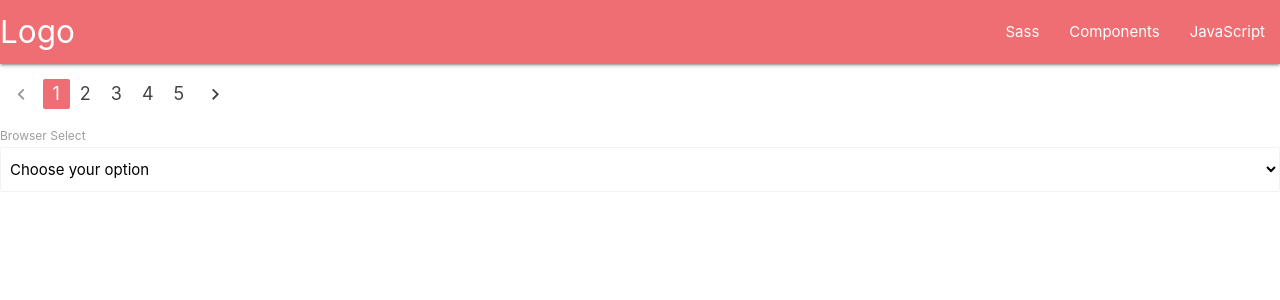
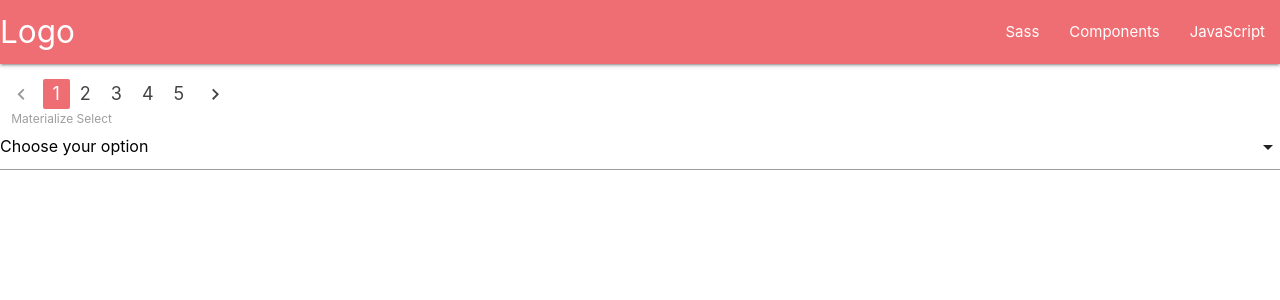
Before and after one commit to LexaMart/Travel-app, a React (Create React App) app in the folder client/: page /Styles in a window 1280 px wide. Shown: the top 300 px of the page. Built offline with nearby package versions, Linux system fonts and the light colour scheme.

Commit message:
feat: add selector example

```diff
--- a/client/src/pages/Styles/Styles.js
+++ b/client/src/pages/Styles/Styles.js
@@ -4,6 +4,10 @@ import ChevronRightIcon from '@material-ui/icons/ChevronRight';
 import ChevronLeftIcon from '@material-ui/icons/ChevronLeft';
 
 export const StylesPage = () => {
+  document.addEventListener('DOMContentLoaded', function() {
+    var elems = document.querySelectorAll('select');
+    var instances = window.M.FormSelect.init(elems, "");
+  });
   return (
     <>
       <nav>
@@ -26,13 +30,15 @@ export const StylesPage = () => {
         <li class="waves-effect"><a href="#!">5</a></li>
         <li class="waves-effect"><a href="#!"><i class="material-icons"><ChevronRightIcon /></i></a></li>
       </ul>
-      <label>Browser Select</label>
-      <select class="browser-default">
-        <option value="" disabled selected>Choose your option</option>
-        <option value="1">Option 1</option>
-        <option value="2">Option 2</option>
-        <option value="3">Option 3</option>
-      </select>
+      <div class="input-field col s12">
+    <select>
+      <option value="" disabled selected>Choose your option</option>
+      <option value="1">Option 1</option>
+      <option value="2">Option 2</option>
+      <option value="3">Option 3</option>
+    </select>
+    <label>Materialize Select</label>
+  </div>
     </>
   )
 }
```
